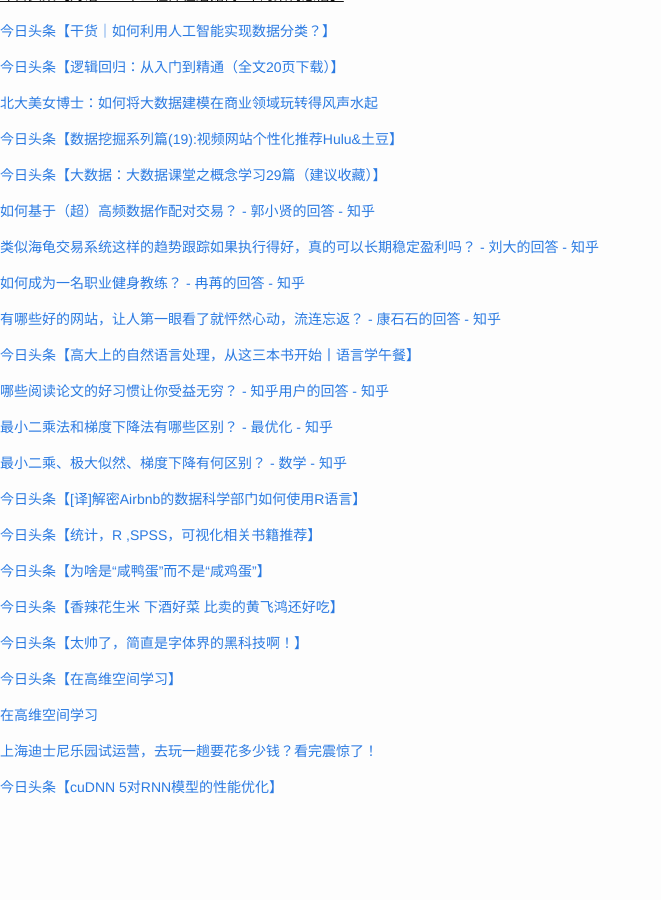
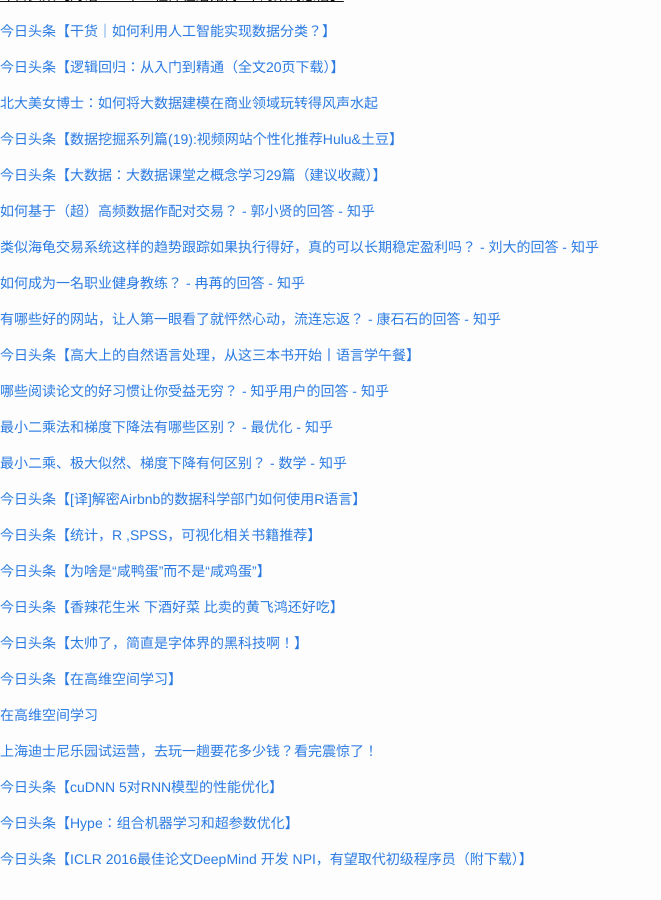
Before and after one commit to cnwarden/cnwarden.github.io, a Jekyll site: the page built from fav/index.md, in a window 1280 px wide and 900 px high, scrolled down 11778 px. Shown: the whole window, without its empty margins (0-661 px from the left). Built offline with Jekyll 4.4.1, drawn with Linux system fonts in a browser that asks for light colours; emoji names are drawn with the system emoji font; before the commit the page ends 12606 px from its top, so only the background shows below that.

Commit message:
auto commit

```diff
--- a/fav/index.md
+++ b/fav/index.md
@@ -696,3 +696,7 @@ title:  fav
 [上海迪士尼乐园试运营，去玩一趟要花多少钱？看完震惊了！](https://mp.weixin.qq.com/s?__biz=MTcxMjcyNjY2MQ==&mid=2649376702&idx=1&sn=ae4ec86a778fb4fd25344b1c62d5f2e3&scene=0&key=b28b03434249256b01453fd67da2087958bee01ae7ab54dd1428c24b54f56a4ced0babebe3afd0b24572f3ff84f6d9dd&ascene=7&uin=MjI4OTg2NjU%3D&devicetype=android-21&version=26031031&nettype=cmnet&pass_ticket=pltI2q3u162hYLJwvjkJaOGa6GmGzB5CXbXTqOujcuE%3D)
 
 [今日头条【cuDNN 5对RNN模型的性能优化】](http://toutiao.com/group/6282497154481193217/?iid=4287561083&app=news_article&tt_from=android_share&utm_source=email&utm_medium=toutiao_android&utm_campaign=client_share)
+
+[今日头条【Hype：组合机器学习和超参数优化】](http://toutiao.com/group/6282815140296442114/?iid=4287561083&app=news_article&tt_from=android_share&utm_source=email&utm_medium=toutiao_android&utm_campaign=client_share)
+
+[今日头条【ICLR 2016最佳论文DeepMind 开发 NPI，有望取代初级程序员（附下载）】](http://toutiao.com/group/6282712644546101505/?iid=4287561083&app=news_article&tt_from=android_share&utm_source=email&utm_medium=toutiao_android&utm_campaign=client_share)
```
